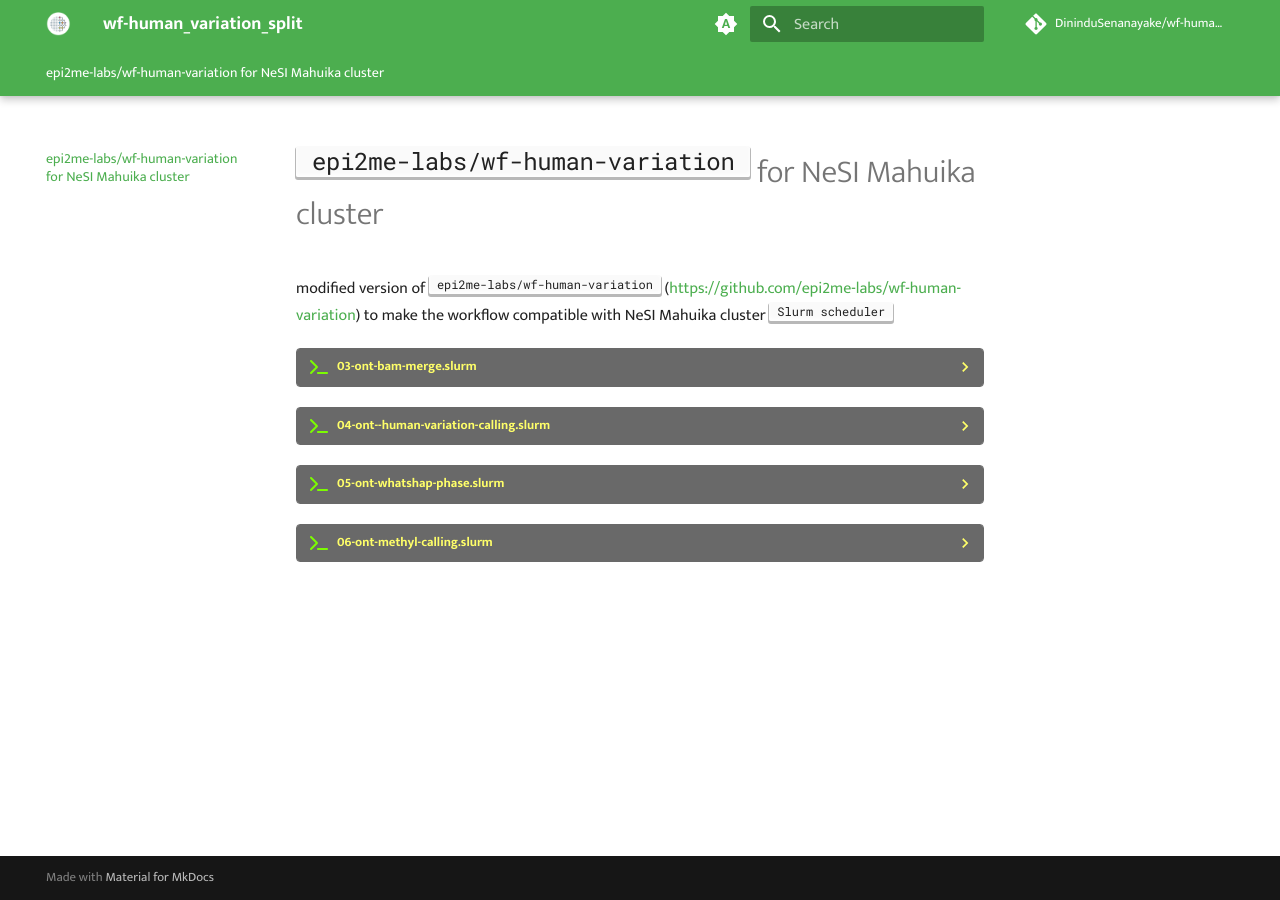
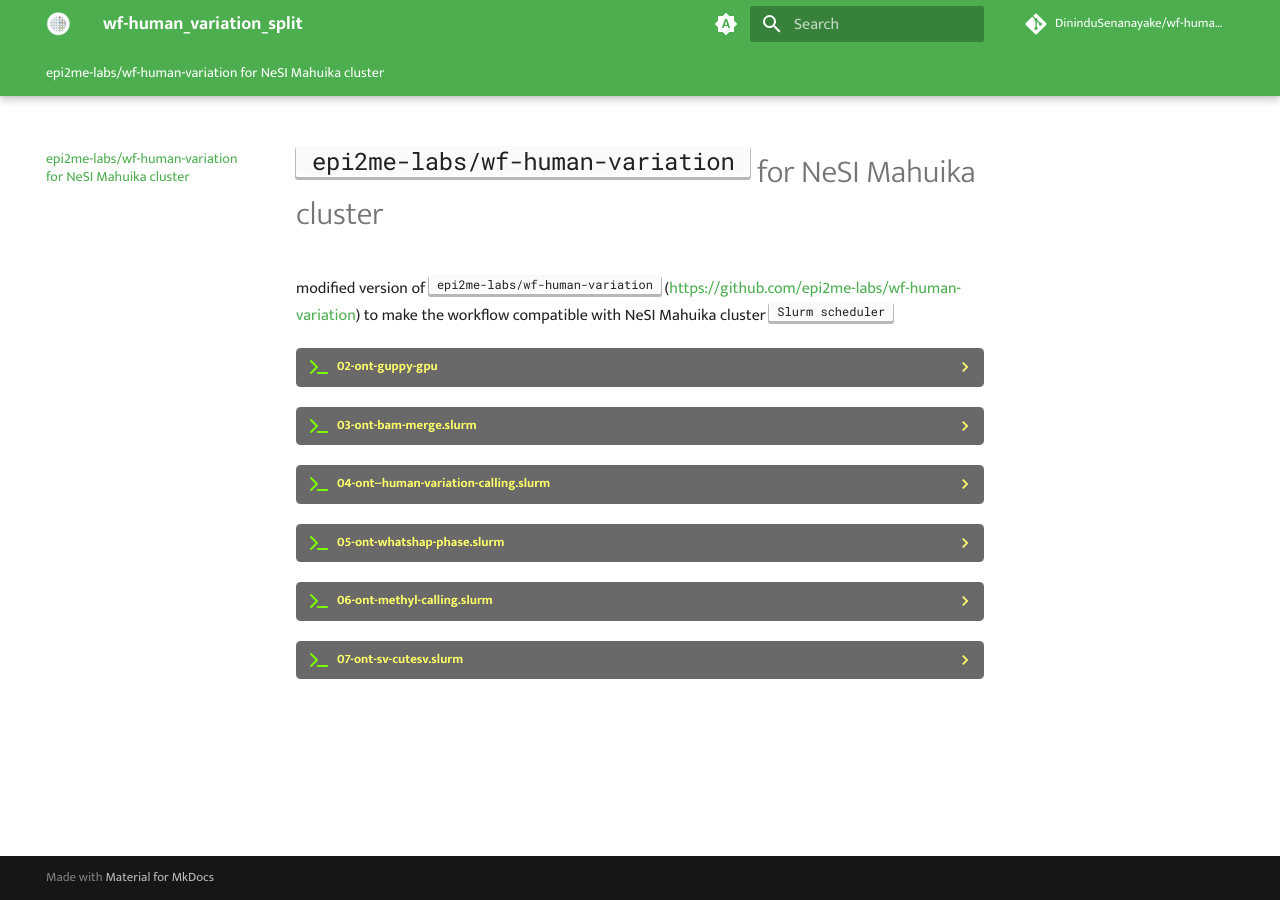
Before and after one commit to DininduSenanayake/wf-human-variation_split, an MkDocs documentation site: the page built from docs/index.md, in a window 1280 px wide. Built offline with MkDocs 1.6.1 and Material for MkDocs 9.7.7, drawn with Linux system fonts in a browser that asks for light colours; comment, search, counter and statistics services are not loaded; some of the changed lines change nothing that is shown.

Commit message:
add guppy and dorado

````diff
--- a/docs/index.md
+++ b/docs/index.md
@@ -1,6 +1,14 @@
 # <KBD>epi2me-labs/wf-human-variation</KBD> for NeSI Mahuika cluster
 
 modified version of <KBD>epi2me-labs/wf-human-variation</KBD>        (https://github.com/epi2me-labs/wf-human-variation) to make the workflow compatible with NeSI Mahuika cluster <KBD>Slurm</KDB> scheduler
+
+??? terminal "02-ont-guppy-gpu"
+    - Refer to NeSI Support documentation https://support.nesi.org.nz/hc/en-gb/articles/4546820344079-ont-guppy-gpu
+
+    <KBD>Dorado</KBD>
+
+    - Dorado is available as a module but treat as a R&D application for the moment.
+    - NeSI support documentation for Dorado https://support.nesi.org.nz/hc/en-gb/articles/6623692647951-Dorado
 
 ??? terminal "03-ont-bam-merge.slurm"
     ```
@@ -192,3 +200,45 @@
     # single CpG site, but this type of work is usually performed in the downstream\
     # analysis, using packages such as methylkit.
     ```
+??? terminal "07-ont-sv-cutesv.slurm"
+    ```
+    #!/bin/bash -e
+
+    #SBATCH --account         nesi12345
+    #SBATCH --job-name        ont-csv-cutesv
+    #SBATCH --cpus-per-task   16
+    #SBATCH --mem             128G
+    #SBATCH --time            06:00:00
+
+    module purge
+    module load cuteSV/2.0.2-gimkl-2020a-Python-3.8.2
+
+    # define variables
+    WKDIR='/path/to/workingdir'
+    SAMPLE='PBXP289487'
+    REFERENCE='/path/to/reference/GCA_000001405.15_GRCh38_no_alt_analysis_set.fasta'
+    OUTPUT='results'
+
+    # move to working dir
+    cd ${WKDIR}/${SAMPLE}
+    mkdir cutesv_tmp
+
+    # cuteSV processing
+    cuteSV -t ${SLURM_CPUS_PER_TASK} \
+      --max_cluster_bias_INS 100 \
+      --diff_ratio_merging_INS 0.3 \
+      --max_cluster_bias_DEL 100 \
+      --diff_ratio_merging_DEL 0.3 \
+      ./bam/${SAMPLE}_sorted_merged.hp.bam \
+      ${REFERENCE} \
+      ${OUTPUT}/${SAMPLE}_sv_cutesv.vcf \
+      ./cutesv_tmp
+
+    # Notes:
+    # this step is for evaluation of another structural variant caller, cuteSV. It's
+    # often nice to have the ability to compare results between various tools. As
+    # SVs are important to this project this step has been included in the process.
+    # For other projects it may well be enough to stop after processing step 06.
+    # This process outputs a vcf file with the structural variation recorded per
+    # line.
+    ```
````
